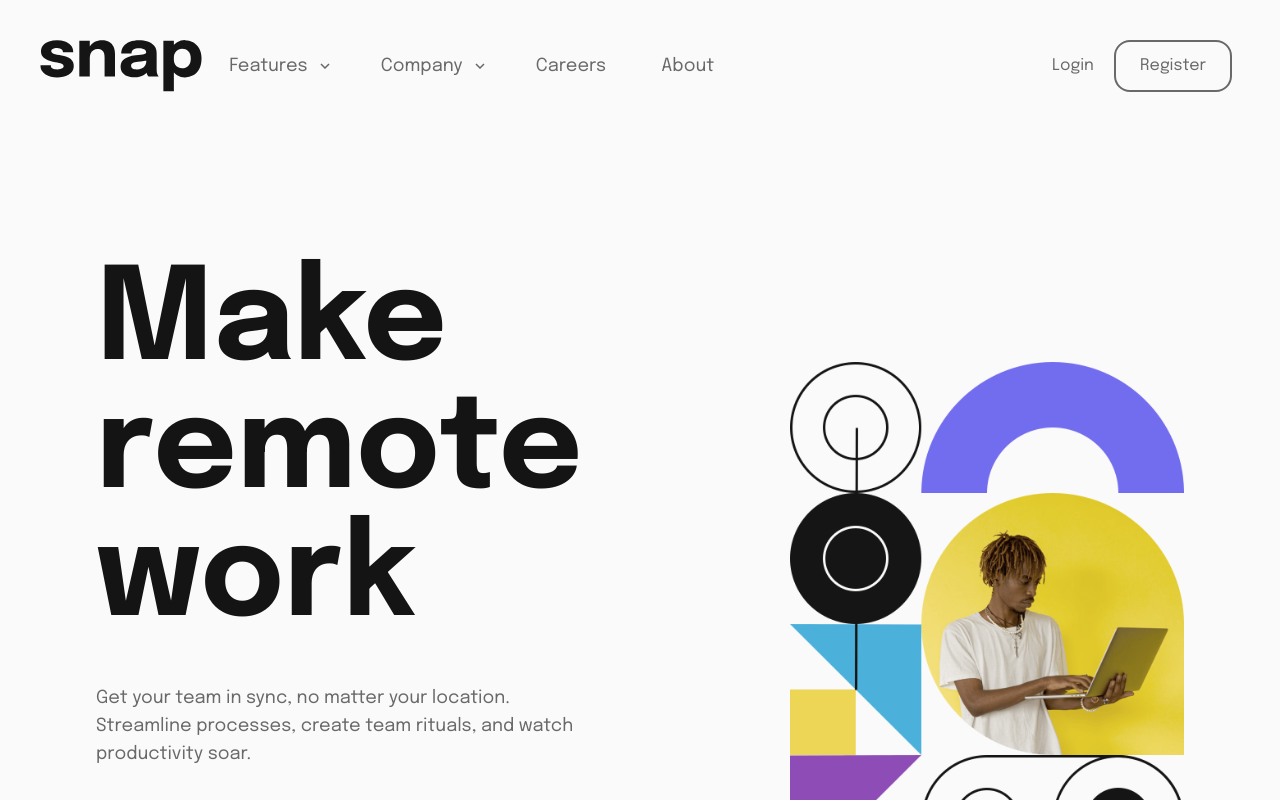
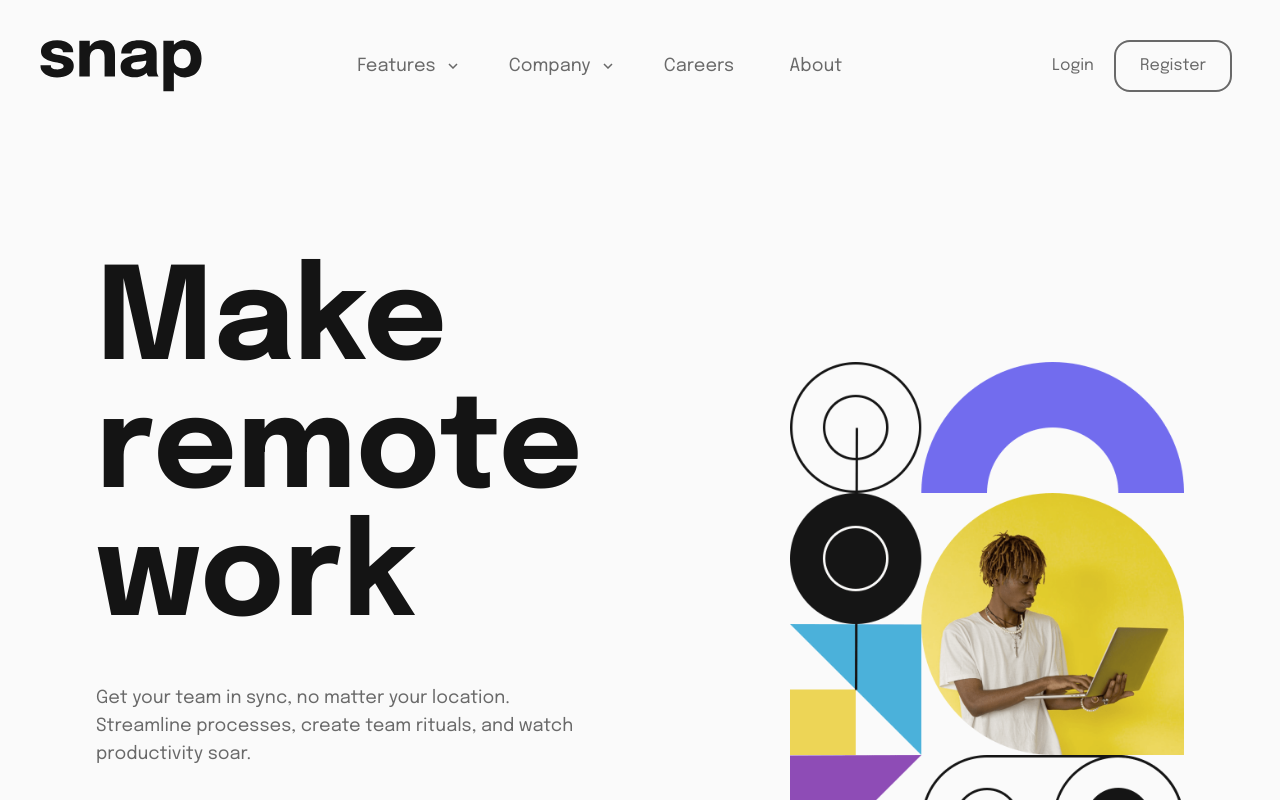
Before and after one commit to KazeemOluwanifemi/snap-site, a React (Vite) app: page / in a window 1280 px wide. Shown: the top 800 px of the page. Built offline with nearby package versions, Linux system fonts and the light colour scheme.

Commit message:
made gap adjustment to navbar

```diff
--- a/src/components/navbar.tsx
+++ b/src/components/navbar.tsx
@@ -2,7 +2,7 @@
 
 export default function Navbar(){
     return<header className='p-10 flex justify-between text-medium-gray mb-32'>
-        <div className='nav-nd-logo flex flex-start w-5/6'>
+        <div className='nav-nd-logo flex flex-start w-5/6 gap-32'>
             <img src='/proj-assets/images/logo.svg' alt="company-logo"></img>
 
             <div className=" hidden lg:flex lg:flex-end">
```
